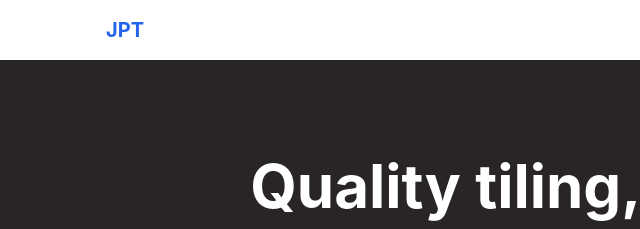
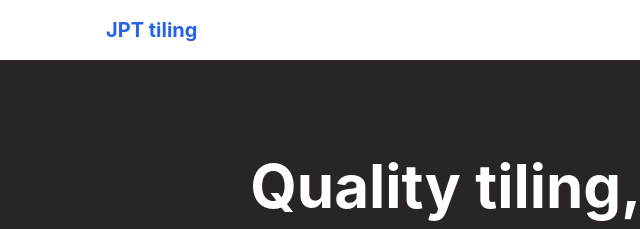
Before and after one commit to RoyEsh0/JPT-tiling, a website built with Vite: page index.html in a window 1280 px wide. Shown: the top 229 px of the page, 38-678 px from the left. Built offline with nearby package versions, Linux system fonts and the light colour scheme.

Commit message:
Testing Netlify

```diff
--- a/index.html
+++ b/index.html
@@ -28,7 +28,7 @@
   <header class="bg-white shadow">
     <nav class="mx-auto max-w-5xl p-4 md:flex md:items-center md:justify-between">
       <div class="flex items-center justify-between">
-        <a href="#" class="text-xl font-bold text-brand">JPT</a>
+        <a href="#" class="text-xl font-bold text-brand">JPT tiling</a>
         <button
         id="menu-button"
         type="button"
```
